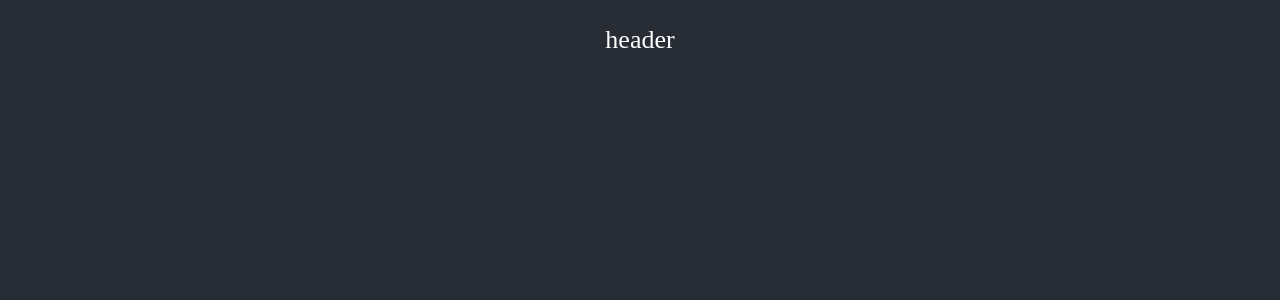
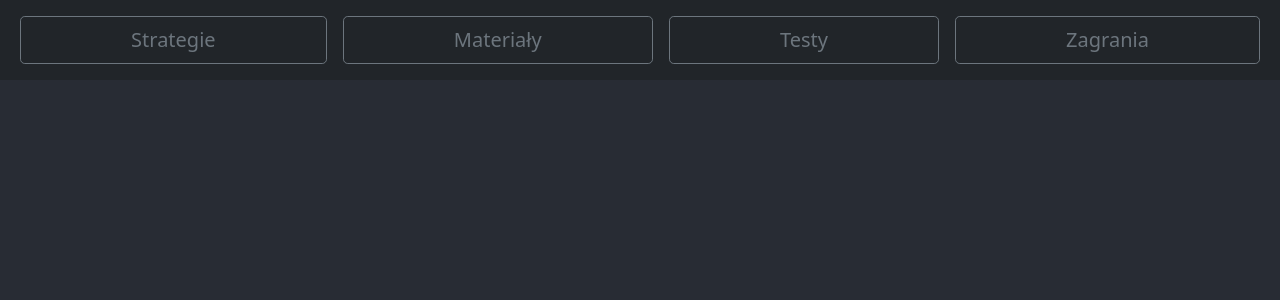
Before and after one commit to PjerC/forexy, a React (Create React App) app: page / in a window 1280 px wide. Shown: the top 300 px of the page. Built offline with nearby package versions, Linux system fonts and the light colour scheme.

Commit message:
navbar added /w btns bootstrap

```diff
--- a/src/App.css
+++ b/src/App.css
@@ -1,38 +1,7 @@
 .App {
+  min-height: 100vh;
+  background-color: #282c34;
   text-align: center;
-}
-
-.App-logo {
-  height: 40vmin;
-  pointer-events: none;
-}
-
-@media (prefers-reduced-motion: no-preference) {
-  .App-logo {
-    animation: App-logo-spin infinite 20s linear;
-  }
-}
-
-.App-header {
-  background-color: #282c34;
-  min-height: 10vh;
-  display: flex;
-  flex-direction: column;
-  align-items: center;
-  justify-content: center;
   font-size: calc(10px + 2vmin);
   color: white;
 }
-
-.App-link {
-  color: #61dafb;
-}
-
-@keyframes App-logo-spin {
-  from {
-    transform: rotate(0deg);
-  }
-  to {
-    transform: rotate(360deg);
-  }
-}
--- a/src/App.js
+++ b/src/App.js
@@ -1,11 +1,12 @@
 //import logo from './logo.svg';
 import './App.css';
+import NavBar from './NavBar.js'
+import 'bootstrap/dist/css/bootstrap.min.css'
 
 function App() {
   return (
     <div className="App">
-      <header className="App-header"> header
-      </header>
+      <NavBar/>
     </div>
   );
 }
--- /dev/null
+++ b/src/NavBar.js
@@ -0,0 +1,22 @@
+import 'bootstrap/dist/css/bootstrap.min.css'
+// import logo from './img/navBar/logo_RP.PNG'
+const NavBar = (props) => {
+
+
+return(
+
+    <div>
+        <nav className="navbar navbar-dark bg-dark">
+            <div className="container-fluid justify-content-evenly">
+                <button className="flex-fill btn btn-lg btn-outline-secondary m-2" type="button"> Strategie </button>
+                <button className="flex-fill btn btn-lg btn-outline-secondary m-2" type="button"> Materiały </button>
+                <button className="flex-fill btn btn-lg btn-outline-secondary m-2" type="button"> Testy </button>
+                <button className="flex-fill btn btn-lg btn-outline-secondary m-2" type="button"> Zagrania </button>
+            </div>
+        </nav>
+    </div>
+
+    )
+}
+
+export default NavBar;
--- a/src/index.js
+++ b/src/index.js
@@ -3,6 +3,7 @@ import ReactDOM from 'react-dom';
 import './index.css';
 import App from './App';
 import reportWebVitals from './reportWebVitals';
+import 'bootstrap/dist/css/bootstrap.min.css'
 
 ReactDOM.render(
   <React.StrictMode>
```
Also changed, not shown: src/img/navBar/logo_RP.PNG (added).
